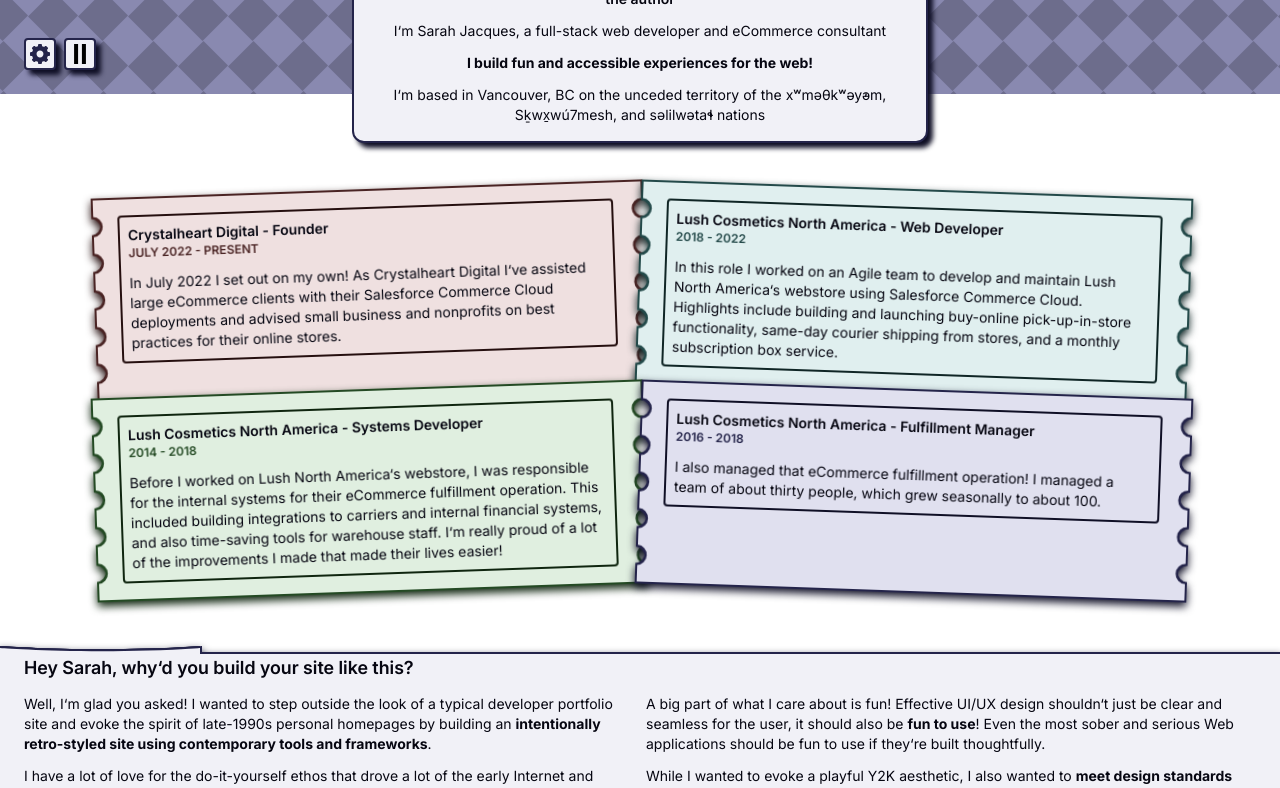
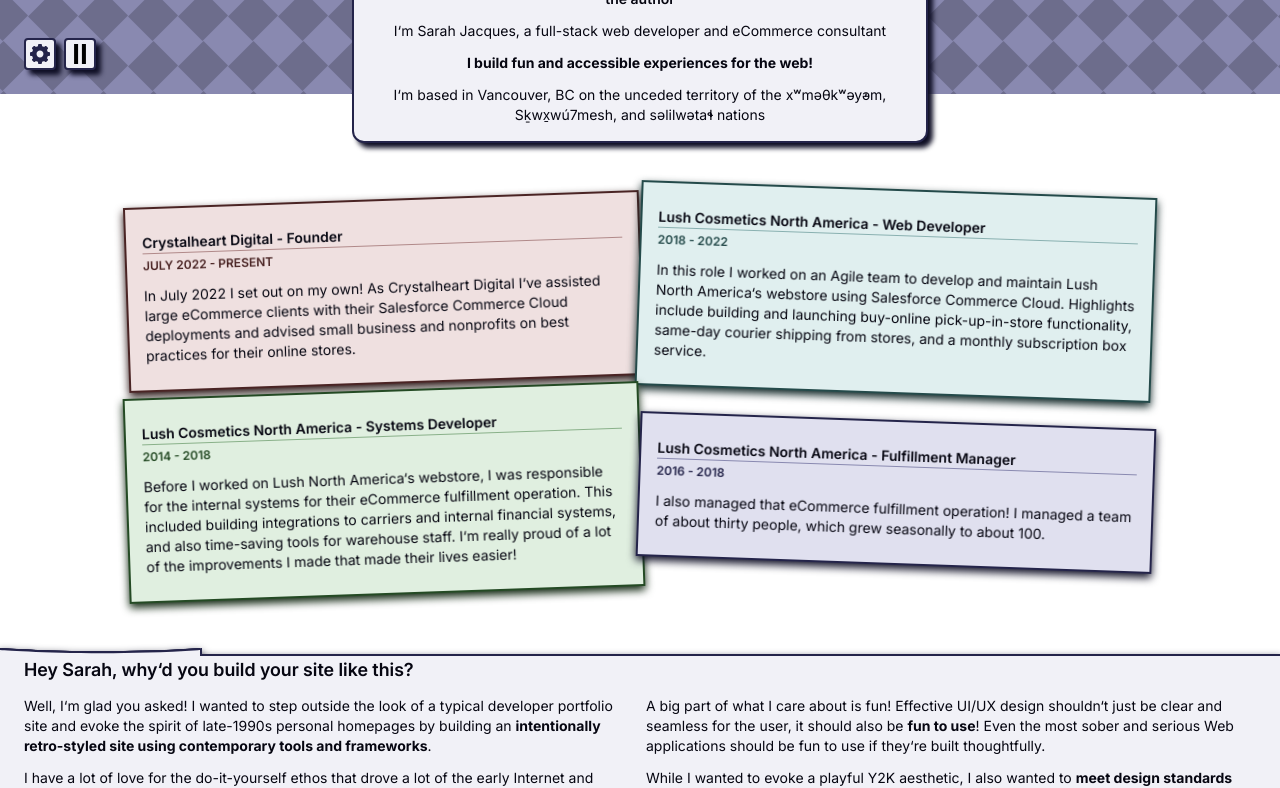
Before and after one commit to crystal-hearts/sj-personal-homepage, a Next.js app: page / in a window 1280 px wide. Shown: the part 706-1494 px from the top of the page. Built offline with nearby package versions, Linux system fonts and the light colour scheme.

Commit message:
SJ-32 Adjusting Experience section

```diff
--- a/app/components/experience.tsx
+++ b/app/components/experience.tsx
@@ -11,6 +11,7 @@
         <TicketContainer className="-rotate-2">
           <div className="flex flex-col font-semibold">
             <span>Crystalheart Digital - Founder</span>
+            <hr className="mb-1 h-px border-0 bg-[var(--theme-color-500)]" />
             <span className="text-xs uppercase text-[var(--theme-color-700)]">
               July 2022 - Present
             </span>
@@ -27,6 +28,7 @@
         <TicketContainer className="rotate-2">
           <div className="flex flex-col font-semibold">
             <span>Lush Cosmetics North America - Web Developer</span>
+            <hr className="mb-1 h-px border-0 bg-[var(--theme-color-500)]" />
             <span className="text-xs uppercase text-[var(--theme-color-700)]">
               2018 - 2022
             </span>
@@ -44,6 +46,7 @@
         <TicketContainer className="-rotate-2">
           <div className="flex flex-col font-semibold">
             <span>Lush Cosmetics North America - Systems Developer</span>
+            <hr className="mb-1 h-px border-0 bg-[var(--theme-color-500)]" />
             <span className="text-xs text-[var(--theme-color-700)]">
               2014 - 2018
             </span>
@@ -62,6 +65,7 @@
         <TicketContainer className="rotate-2">
           <div className="flex flex-col font-semibold">
             <span>Lush Cosmetics North America - Fulfillment Manager</span>
+            <hr className="mb-1 h-px border-0 bg-[var(--theme-color-500)]" />
             <span className="text-xs text-[var(--theme-color-700)]">
               2016 - 2018
             </span>
--- a/app/components/ticket-container.tsx
+++ b/app/components/ticket-container.tsx
@@ -1,10 +1,8 @@
 import React from "react";
 
-import TicketEdgeLeft from "@/images/ticket-edge-2-left.svg";
-import TicketEdge from "@/images/ticket-edge-2.svg";
-
 /**
- * Component for displaying contents within stylized "ticket" sections
+ * Component for displaying contents within "ticket" sections
+ * These previously had stylized scalloped edges. Right now, thye're simple containers.
  * Implementation is similar to CurvedContainer component
  * @param {string} className Any custom class names passed to the component
  * @param {React.ReactNode} children Any children passed to the component
@@ -25,16 +23,10 @@
   ];
   return (
     <div className={classNames.join(" ")}>
-      <div className="ticket-edge-left max-h-full w-4 fill-[var(--theme-color-200)]">
-        <TicketEdgeLeft className="h-full" />
-      </div>
       <div className="ticket-body z-10 max-w-75vw bg-[var(--theme-color-200)] p-2 py-4 sm:max-w-sm md:max-w-lg">
-        <div className="ticket-body-interior flex flex-col space-y-3 rounded border-2 border-solid border-[var(--theme-color-900)] p-2">
+        <div className="ticket-body-interior flex flex-col space-y-3 rounded p-2">
           {children}
         </div>
-      </div>
-      <div className="ticket-edge-right max-h-full w-4 fill-[var(--theme-color-200)]">
-        <TicketEdge className="h-full" />
       </div>
     </div>
   );
```
